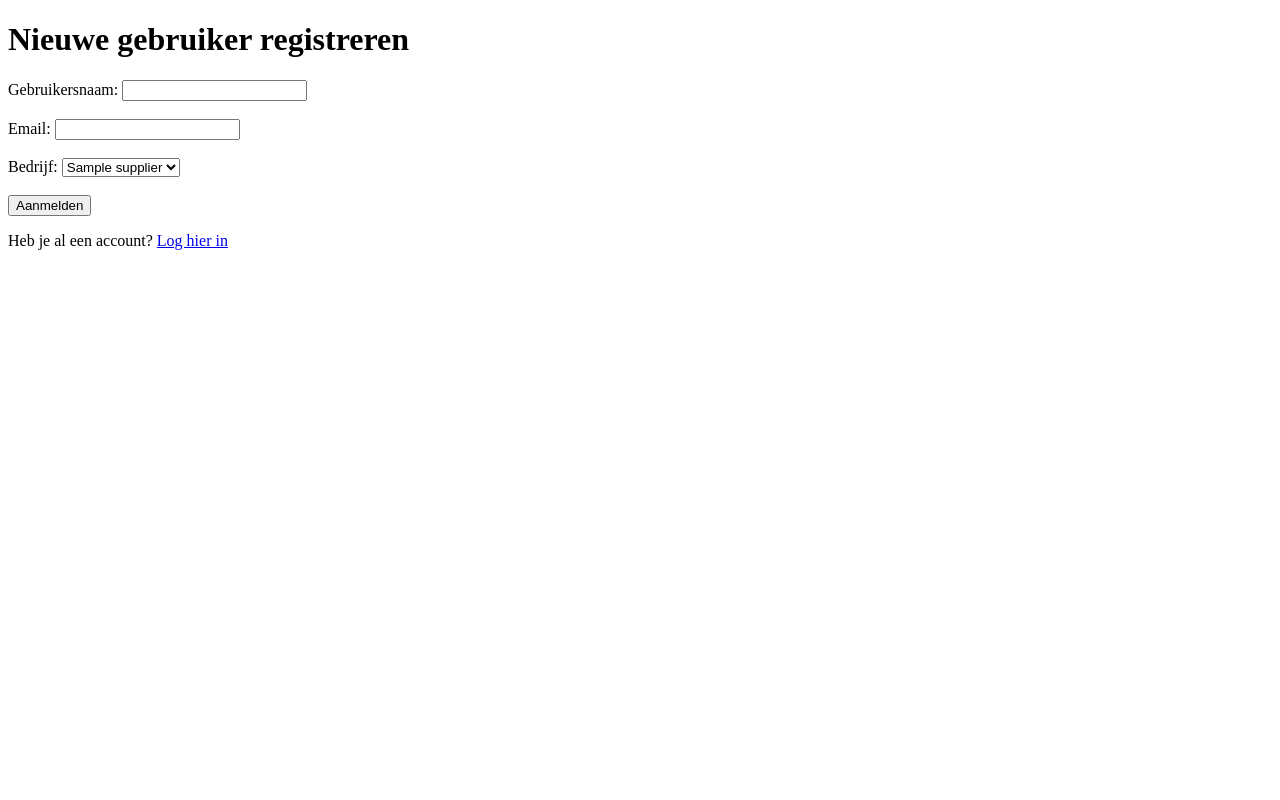
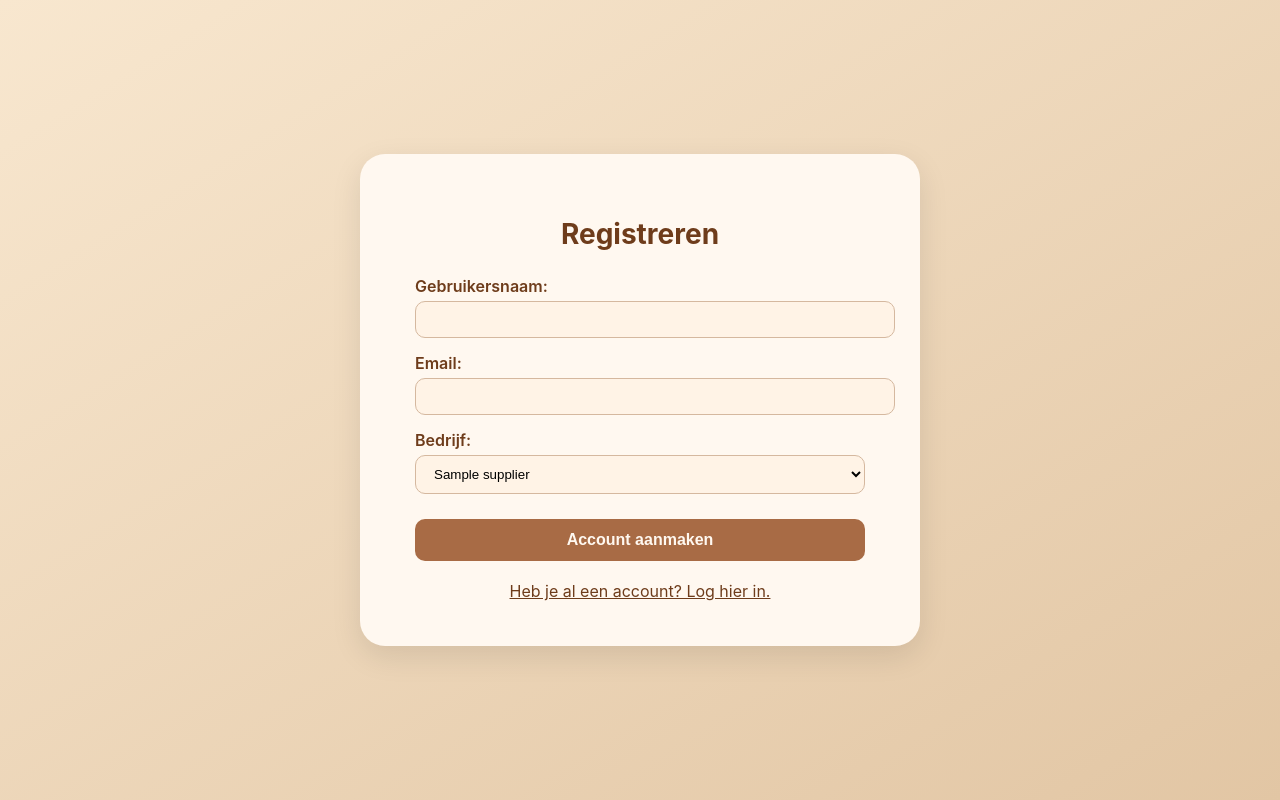
Before and after one commit to A-D-DBS-application/web-application-2025-group-22, a Flask app: page /register in a window 1280 px wide. Run offline with Flask 3, Linux system fonts and the light colour scheme; tables that the repository leaves empty hold one stand-in row (values such as "Sample post").

Commit message:
Layout.beter

```diff
--- a/app/templates/home.html
+++ b/app/templates/home.html
@@ -14,7 +14,7 @@
     <div class="home-container">
         <img src="{{ url_for('static', filename='logo.svg') }}" alt="Liq logo" class="logo">
 
-        <h1>Welkom op de homepagina! 🏠</h1>
+        <h1>Welkom op de homepagina! </h1>
         <p class="subtitle">Kies een optie om verder te gaan.</p>
 
         <div class="button-group">
--- a/app/templates/register.html
+++ b/app/templates/register.html
@@ -1,32 +1,124 @@
 <!DOCTYPE html>
-<html>
+<html lang="nl">
 <head>
-    <title>Aanmelden</title>
+    <meta charset="UTF-8">
+    <title>Registreren</title>
+
+    <!-- Zelfde stijl als login -->
+    <link rel="stylesheet" href="{{ url_for('static', filename='style_home.css') }}">
+
+    <style>
+        /* Achtergrond zoals login */
+        body {
+            margin: 0;
+            height: 100vh;
+            display: flex;
+            justify-content: center;
+            align-items: center;
+            font-family: 'Inter', sans-serif;
+            background: linear-gradient(to bottom right, #f8e7cf, #e2c6a4);
+            overflow: hidden;
+        }
+
+        /* Centrale kaart */
+        .register-container {
+            background: #fff8f0;
+            padding: 45px 55px;
+            border-radius: 25px;
+            box-shadow: 0 10px 30px rgba(0,0,0,0.1);
+            width: 450px;
+            text-align: center;
+            animation: fadeIn 0.6s ease-in-out;
+        }
+
+        h1 {
+            color: #6e3c1b;
+            margin-bottom: 25px;
+        }
+
+        label {
+            display: block;
+            margin-top: 15px;
+            font-weight: 600;
+            color: #6e3c1b;
+            text-align: left;
+        }
+
+        input, select {
+            width: 100%;
+            padding: 10px 14px;
+            border-radius: 10px;
+            border: 1px solid #d5b89f;
+            margin-top: 5px;
+            background: #fff3e6;
+        }
+
+        button {
+            width: 100%;
+            padding: 12px;
+            margin-top: 25px;
+            border: none;
+            border-radius: 10px;
+            background-color: #a86b45;
+            color: #fff8f0;
+            font-size: 16px;
+            cursor: pointer;
+            font-weight: bold;
+            transition: 0.2s;
+        }
+
+        button:hover {
+            background-color: #8c4e28;
+        }
+
+        .login-link {
+            margin-top: 20px;
+            display: block;
+            color: #6e3c1b;
+        }
+
+        .error-message {
+            color: red;
+            margin-bottom: 10px;
+        }
+
+        @keyframes fadeIn {
+            from { opacity: 0; transform: translateY(-10px); }
+            to { opacity: 1; transform: translateY(0); }
+        }
+    </style>
 </head>
+
 <body>
-    <h1>Nieuwe gebruiker registreren</h1>
+
+    <div class="register-container">
+
+        <h1>Registreren</h1>
 
         {% if message %}
-      <p style="color:red;">{{ message }}</p>
+            <p class="error-message">{{ message }}</p>
         {% endif %}
 
         <form action="/register" method="post">
+
             <label>Gebruikersnaam:</label>
-      <input type="text" name="username" required><br><br>
+            <input type="text" name="username" required>
 
             <label>Email:</label>
-      <input type="email" name="email" required><br><br>
+            <input type="email" name="email" required>
 
             <label>Bedrijf:</label>
             <select name="supplier_id" required>
                 {% for supplier in suppliers %}
                     <option value="{{ supplier.SUPPLIER_ID }}">{{ supplier.name }}</option>
                 {% endfor %}
-      </select><br><br>
+            </select>
 
-      <button type="submit">Aanmelden</button>
+            <button type="submit">Account aanmaken</button>
         </form>
 
-    <p>Heb je al een account? <a href="/login">Log hier in</a></p>
+        <a class="login-link" href="/login">Heb je al een account? Log hier in.</a>
+    </div>
+
 </body>
 </html>
```
Lines whose indentation alone changed are shown as unchanged.
